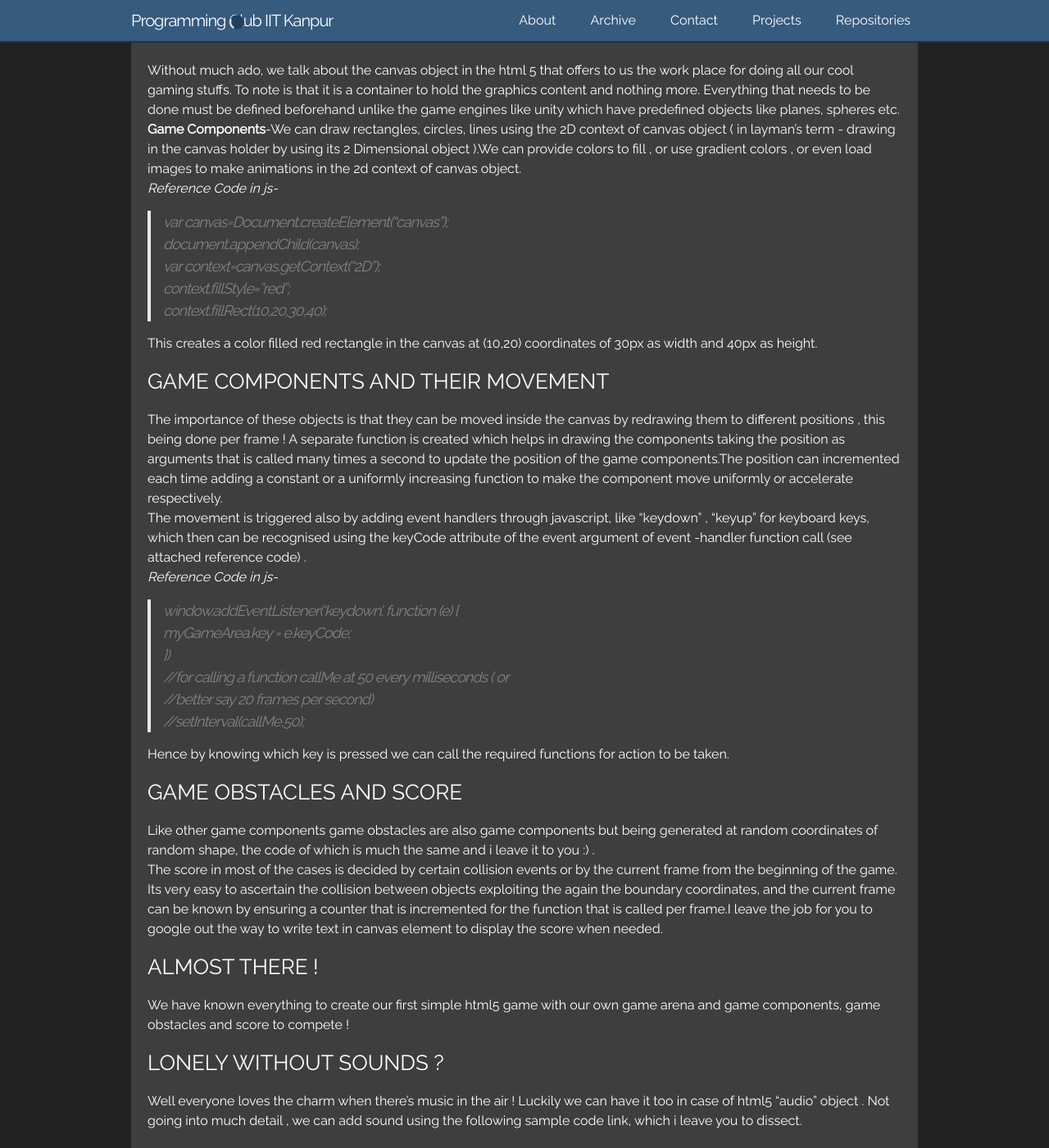
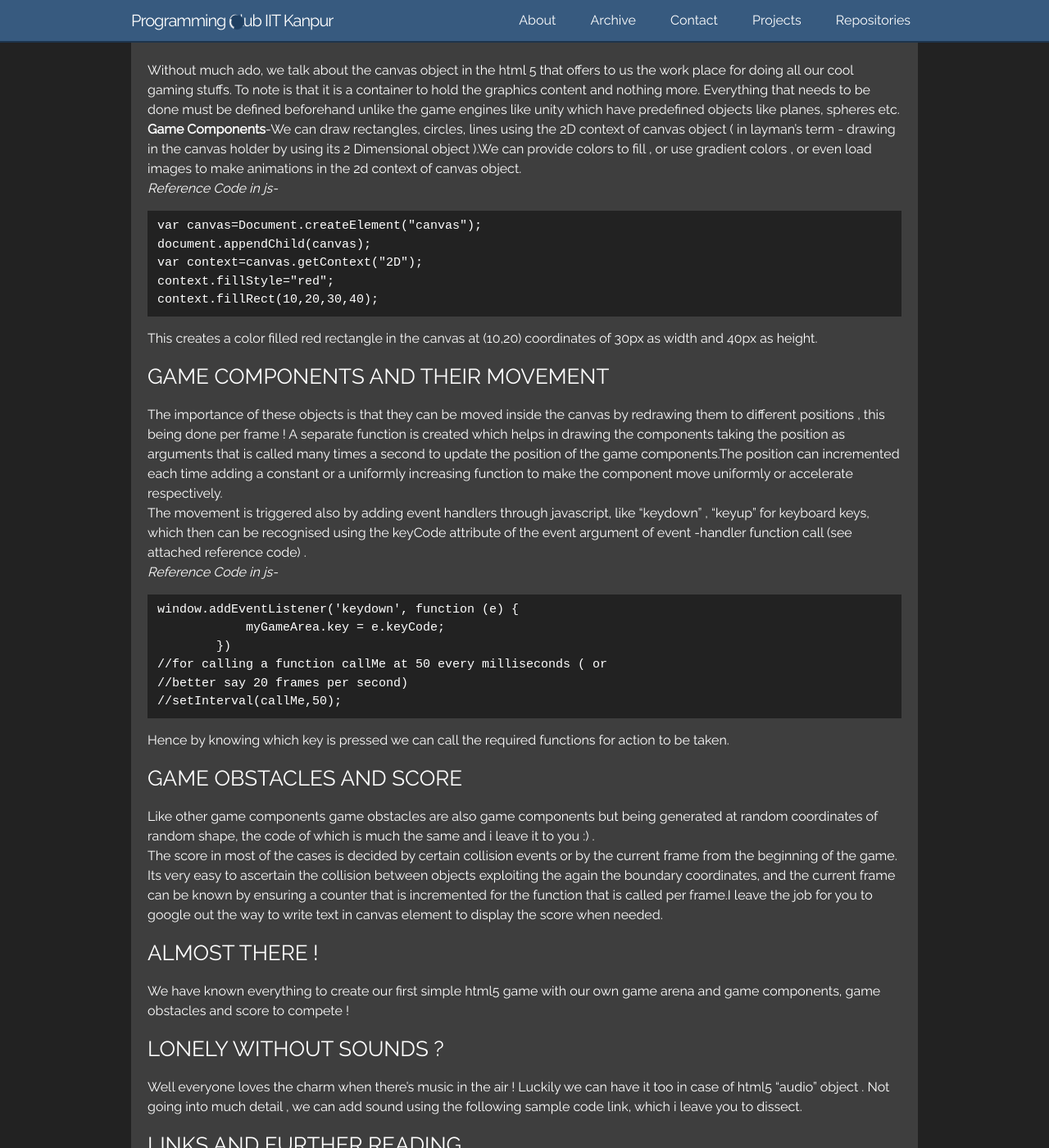
Before and after one commit to pclubiitk/pclub.in, a Jekyll site: the page built from _posts/2016-07-27-html5gamedev.md, in a window 1280 px wide and 1400 px high, scrolled down 533 px. Shown: the whole window at 82% size. Built offline with Jekyll 4.4.1, drawn with Linux system fonts in a browser that asks for light colours; nearby versions of some CDN libraries; comment, search, counter and statistics services are not loaded; a style sheet for code colours, icons or effects is not loaded.

Commit message:
Add triple quote

````diff
--- a/_posts/2016-07-27-html5gamedev.md
+++ b/_posts/2016-07-27-html5gamedev.md
@@ -33,12 +33,13 @@ We have hundreds of cool game engines in the market, to name few unity ,unreal e
 Without much ado, we talk about the canvas object in the html 5 that offers to us the work place for doing all our cool gaming stuffs. To note is that it is a container to hold the graphics content and nothing more. Everything that needs to be done must be defined beforehand unlike the game engines like unity which have predefined objects like planes, spheres etc.
 **Game Components**-We can draw rectangles, circles, lines using the 2D context of canvas object ( in layman's term - drawing in the canvas holder by using its 2 Dimensional object ).We can provide colors to fill , or use gradient colors , or even load images to make animations in the 2d context of canvas object.
 _Reference Code in js-_
->var canvas=Document.createElement("canvas");
+```
+var canvas=Document.createElement("canvas");
 document.appendChild(canvas);
 var context=canvas.getContext("2D");
 context.fillStyle="red";
 context.fillRect(10,20,30,40);
-
+```
 This creates a color filled red rectangle in the canvas at (10,20) coordinates of 30px as width and 40px as height.
 
 
@@ -46,13 +47,14 @@ This creates a color filled red rectangle in the canvas at (10,20) coordinates o
 The importance of these objects is that they can be moved inside the canvas by redrawing them to different positions , this being done per frame ! A separate function is created which helps in drawing the components taking the position as arguments that is called many times a second to update the position of the game components.The position can incremented each time adding a constant or a uniformly increasing function to make the component move uniformly or accelerate respectively.
 The movement is triggered also by adding event handlers through javascript, like "keydown" , "keyup" for keyboard keys, which then can be recognised using the keyCode attribute of the event argument of event -handler function call (see attached reference code) .
 _Reference Code in js-_
->window.addEventListener('keydown', function (e) {
+```
+window.addEventListener('keydown', function (e) {
 	    myGameArea.key = e.keyCode;
     	})
 //for calling a function callMe at 50 every milliseconds ( or
 //better say 20 frames per second)
 //setInterval(callMe,50);
-
+```
 Hence by knowing which key is pressed we can call the required functions for action to be taken.
 
 
````
